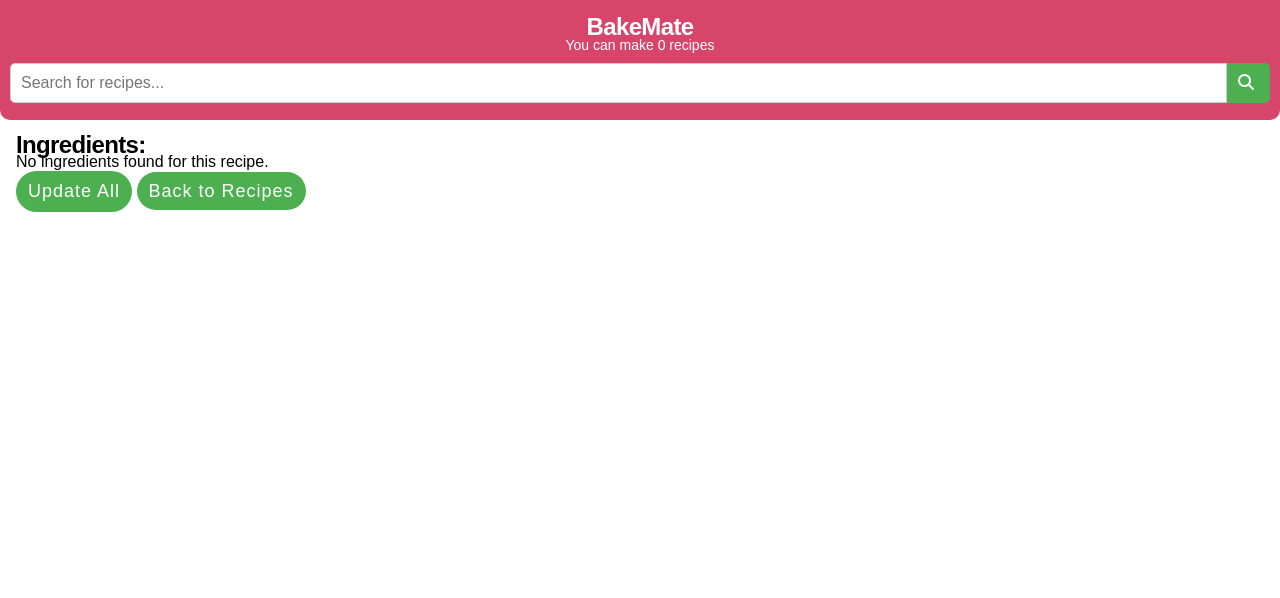
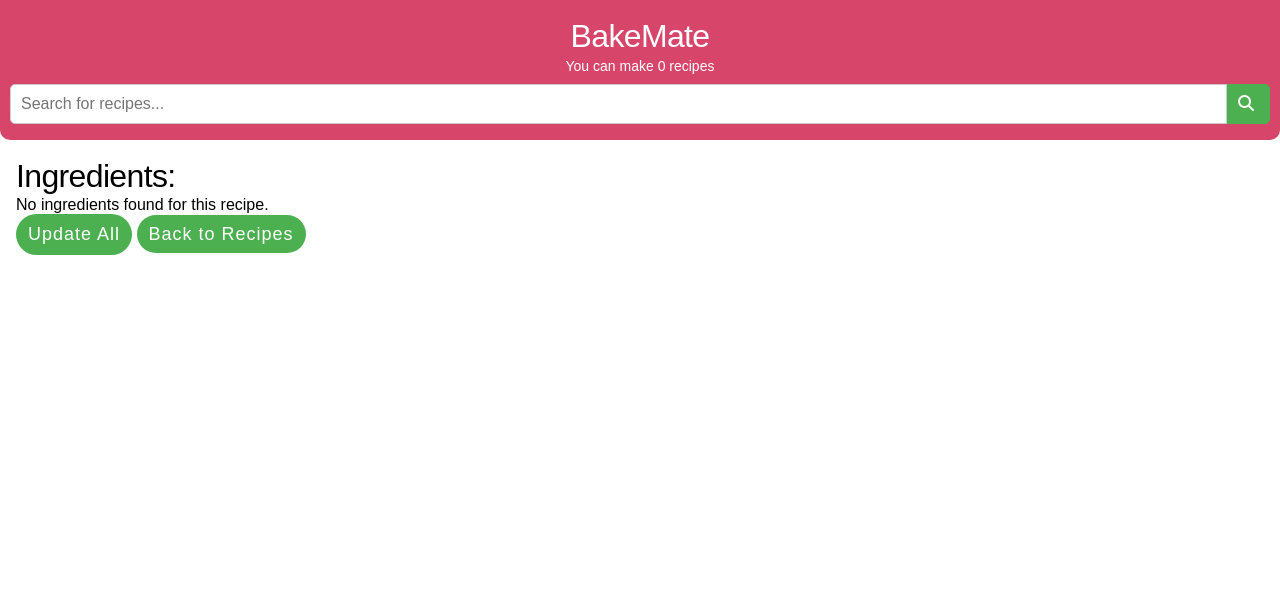
Before and after one commit to CedricNtwari/bake-mate, a Flask app: page /ingredient/1 in a window 1280 px wide. Shown: the top 598 px of the page. Run offline with Flask 3, Linux system fonts and the light colour scheme; data that the repository does not hold is empty; some libraries are stand-ins or nearby versions.

Commit message:
Adjust footer height & headers

```diff
--- a/static/css/style.css
+++ b/static/css/style.css
@@ -27,7 +27,7 @@ body {
 header {
     background-color: #d8456b;
     color: #fff;
-    height: 120px;
+    height: 140px;
     padding: 10px;
     display: flex;
     flex-direction: column;
@@ -45,10 +45,16 @@ main {
 }
 
 h1 {
-    line-height: 17px;
-    font-weight: 600;
-    font-size: 24px;
     letter-spacing: -0.64px;
+    line-height: 1.25em;
+    font-weight: 400;
+}
+
+h2 {
+    color: #4a4a4a;
+    line-height: 1.25em;
+    margin-bottom: 0.75rem;
+    font-weight: 400;
 }
 
 a {
```
